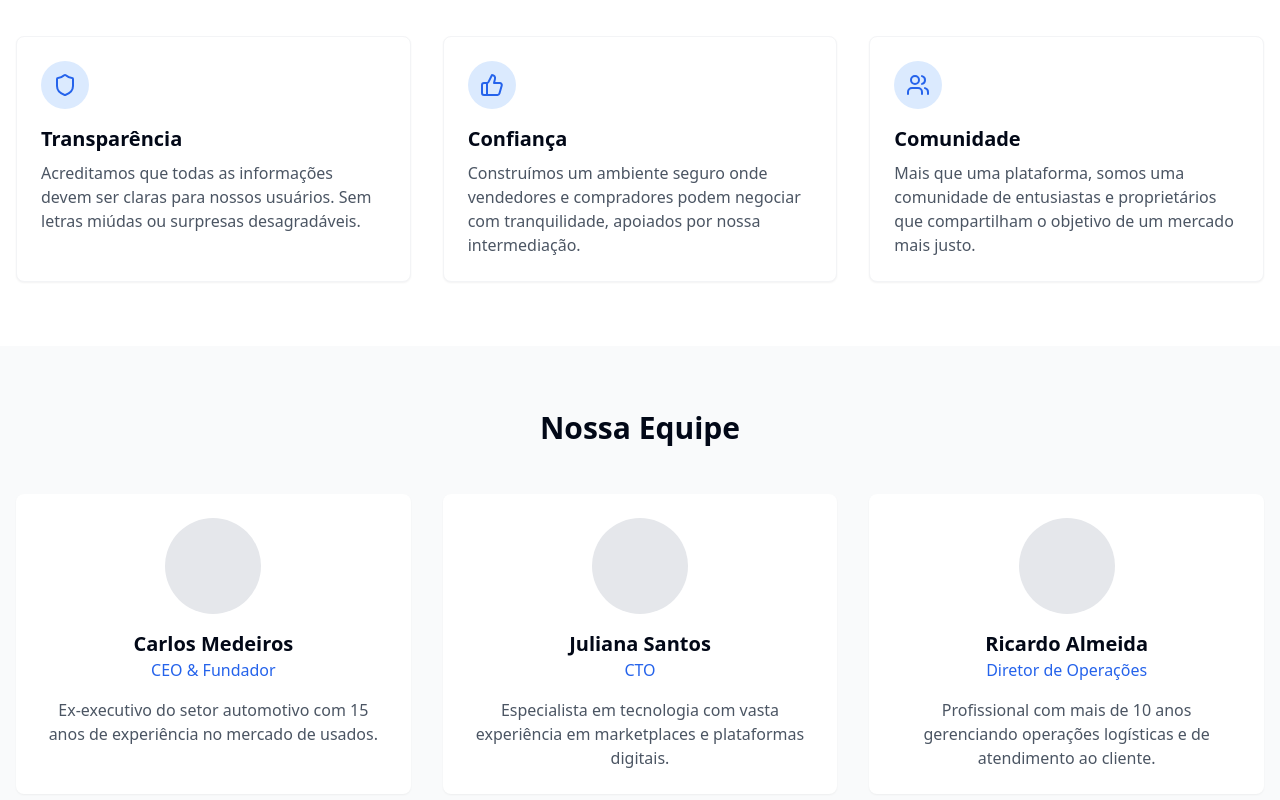
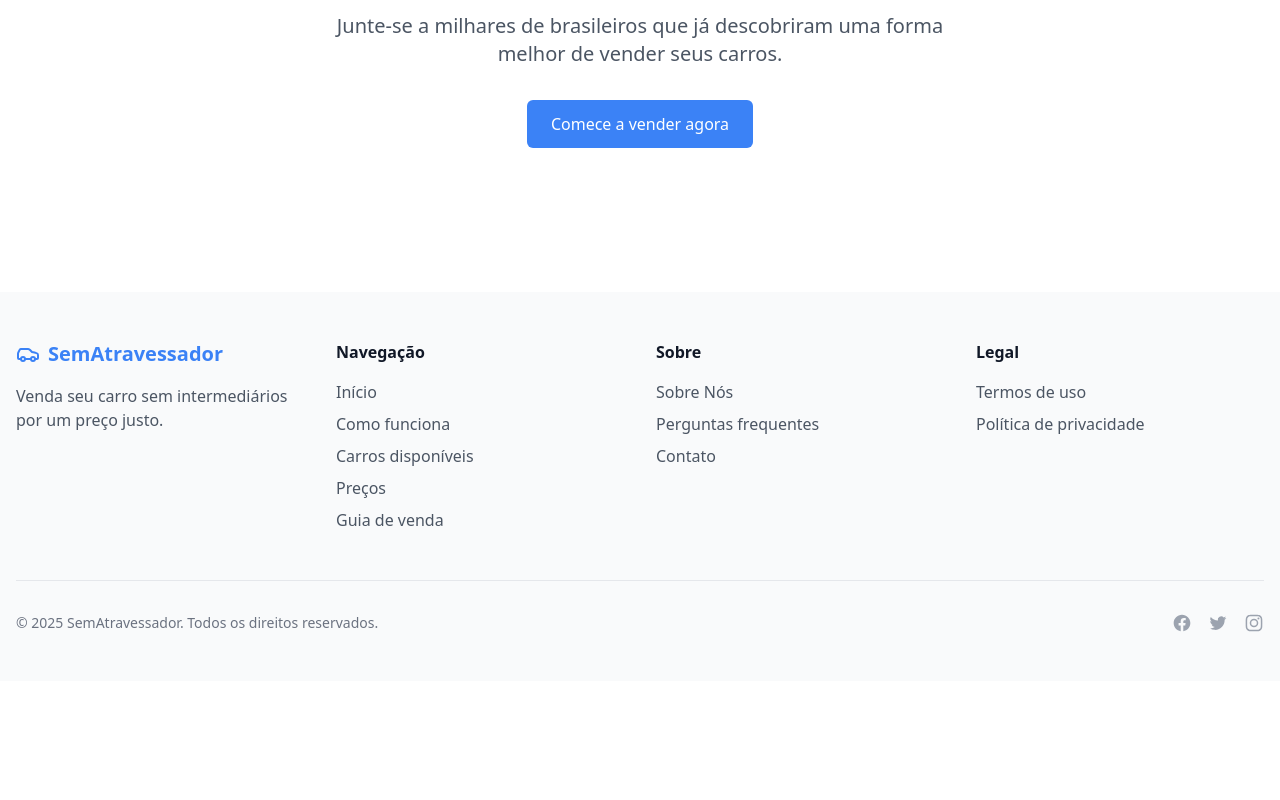
Before and after one commit to danielcalonge/site-essentials-pages-gen, a React (Vite) app: page /sobre in a window 1280 px wide. Shown: the part 1480-2280 px from the top of the page. After the commit the page ends 2161 px from the top, so only its background shows below. Built offline with nearby package versions, Linux system fonts and the light colour scheme.

Commit message:
Remove "Nossos Valores" and "Nossa Equipe" sections
Removed the "Nossos Valores" and "Nossa Equipe" sections from the "Sobre Nós" page.

```diff
--- a/src/pages/About.tsx
+++ b/src/pages/About.tsx
@@ -71,84 +71,6 @@ const About = () => {
         </div>
       </section>
 
-      {/* Values Section */}
-      <section className="py-16">
-        <div className="container mx-auto px-4">
-          <h2 className="text-3xl font-bold text-center mb-12">Nossos Valores</h2>
-
-          <div className="grid grid-cols-1 md:grid-cols-3 gap-8">
-            <div className="bg-white p-6 rounded-lg shadow-sm border border-gray-100">
-              <div className="w-12 h-12 bg-blue-100 rounded-full flex items-center justify-center mb-4">
-                <Shield className="w-6 h-6 text-blue-600" />
-              </div>
-              <h3 className="text-xl font-bold mb-2">Transparência</h3>
-              <p className="text-gray-600">
-                Acreditamos que todas as informações devem ser claras para nossos usuários.
-                Sem letras miúdas ou surpresas desagradáveis.
-              </p>
-            </div>
-
-            <div className="bg-white p-6 rounded-lg shadow-sm border border-gray-100">
-              <div className="w-12 h-12 bg-blue-100 rounded-full flex items-center justify-center mb-4">
-                <ThumbsUp className="w-6 h-6 text-blue-600" />
-              </div>
-              <h3 className="text-xl font-bold mb-2">Confiança</h3>
-              <p className="text-gray-600">
-                Construímos um ambiente seguro onde vendedores e compradores podem negociar com tranquilidade,
-                apoiados por nossa intermediação.
-              </p>
-            </div>
-
-            <div className="bg-white p-6 rounded-lg shadow-sm border border-gray-100">
-              <div className="w-12 h-12 bg-blue-100 rounded-full flex items-center justify-center mb-4">
-                <Users className="w-6 h-6 text-blue-600" />
-              </div>
-              <h3 className="text-xl font-bold mb-2">Comunidade</h3>
-              <p className="text-gray-600">
-                Mais que uma plataforma, somos uma comunidade de entusiastas e proprietários
-                que compartilham o objetivo de um mercado mais justo.
-              </p>
-            </div>
-          </div>
-        </div>
-      </section>
-
-      {/* Team Section */}
-      <section className="bg-gray-50 py-16">
-        <div className="container mx-auto px-4">
-          <h2 className="text-3xl font-bold text-center mb-12">Nossa Equipe</h2>
-
-          <div className="grid grid-cols-1 md:grid-cols-3 gap-8">
-            <div className="bg-white p-6 rounded-lg shadow-sm text-center">
-              <div className="w-24 h-24 rounded-full bg-gray-200 mx-auto mb-4"></div>
-              <h3 className="text-xl font-bold">Carlos Medeiros</h3>
-              <p className="text-blue-600">CEO & Fundador</p>
-              <p className="mt-4 text-gray-600">
-                Ex-executivo do setor automotivo com 15 anos de experiência no mercado de usados.
-              </p>
-            </div>
-
-            <div className="bg-white p-6 rounded-lg shadow-sm text-center">
-              <div className="w-24 h-24 rounded-full bg-gray-200 mx-auto mb-4"></div>
-              <h3 className="text-xl font-bold">Juliana Santos</h3>
-              <p className="text-blue-600">CTO</p>
-              <p className="mt-4 text-gray-600">
-                Especialista em tecnologia com vasta experiência em marketplaces e plataformas digitais.
-              </p>
-            </div>
-
-            <div className="bg-white p-6 rounded-lg shadow-sm text-center">
-              <div className="w-24 h-24 rounded-full bg-gray-200 mx-auto mb-4"></div>
-              <h3 className="text-xl font-bold">Ricardo Almeida</h3>
-              <p className="text-blue-600">Diretor de Operações</p>
-              <p className="mt-4 text-gray-600">
-                Profissional com mais de 10 anos gerenciando operações logísticas e de atendimento ao cliente.
-              </p>
-            </div>
-          </div>
-        </div>
-      </section>
-
       {/* CTA Section */}
       <section className="py-16">
         <div className="container mx-auto px-4 text-center">
```
